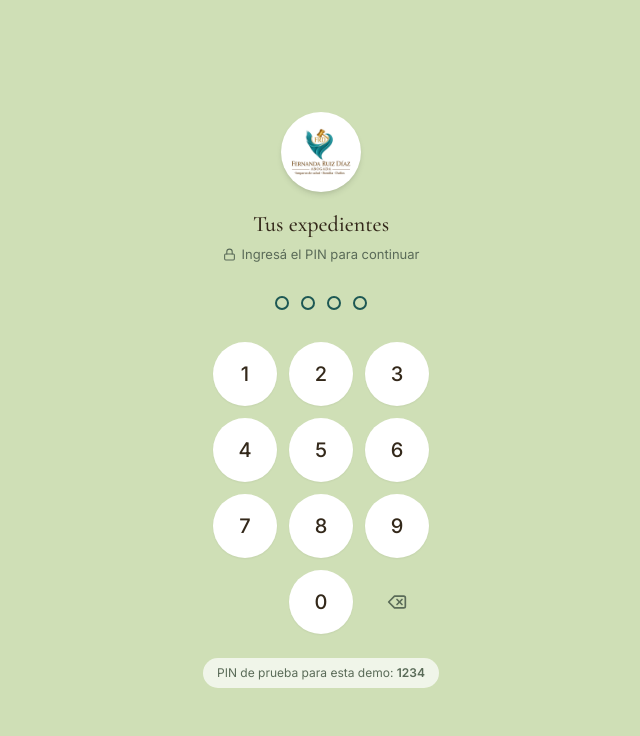
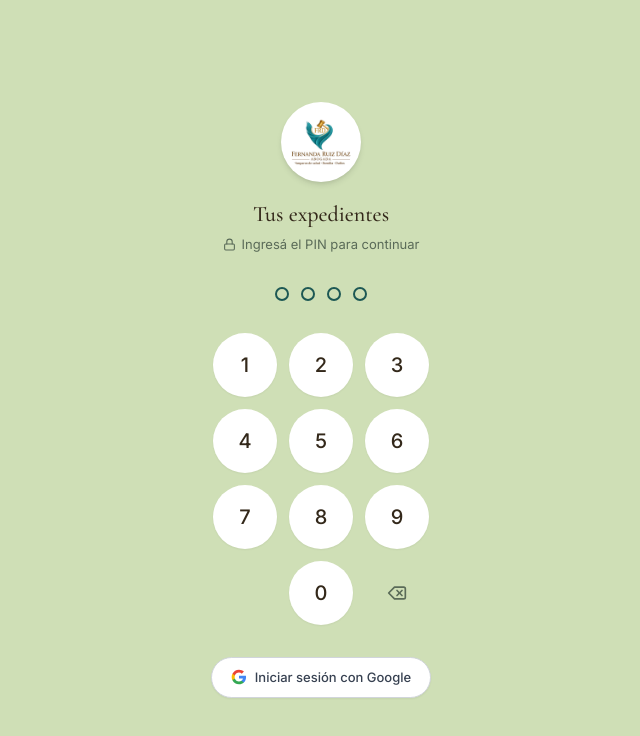
Before and after one commit to Rach-prog-sys/app-expedientes, a React (Vite) app: page / in a window 1280 px wide. Shown: the top 736 px of the page, without its empty margins (319-959 px from the left). Built offline with nearby package versions, Linux system fonts and the light colour scheme.

Commit message:
Replace demo PIN text with Google login button

```diff
--- a/App.jsx
+++ b/App.jsx
@@ -1975,9 +1975,19 @@
         </button>
       </div>
 
-      <p className="text-[12px] text-[#5A6B58] bg-white/70 rounded-full px-3.5 py-1.5">
-        PIN de prueba para esta demo: <span className="font-semibold">1234</span>
-      </p>
+ <button
+  type="button"
+  onClick={requestGoogleLogin}
+  className="w-full max-w-[220px] mt-2 flex items-center justify-center gap-2 bg-white text-gray-700 border border-gray-300 rounded-full px-4 py-2.5 text-[13px] font-medium shadow-sm hover:bg-gray-50 transition-colors"
+>
+  <svg className="w-4 h-4" viewBox="0 0 24 24">
+    <path fill="#4285F4" d="M22.56 12.25c0-.78-.07-1.53-.2-2.25H12v4.26h5.92c-.26 1.37-1.04 2.53-2.21 3.31v2.77h3.57c2.08-1.92 3.28-4.74 3.28-8.09z"/>
+    <path fill="#34A853" d="M12 23c2.97 0 5.46-.98 7.28-2.66l-3.57-2.77c-.98.66-2.23 1.06-3.71 1.06-2.86 0-5.29-1.93-6.16-4.53H2.18v2.84C3.99 20.53 7.7 23 12 23z"/>
+    <path fill="#FBBC05" d="M5.84 14.09c-.22-.66-.35-1.36-.35-2.09s.13-1.43.35-2.09V7.06H2.18C1.43 8.55 1 10.22 1 12s.43 3.45 1.18 4.94l2.85-2.22.81-.63z"/>
+    <path fill="#EA4335" d="M12 5.38c1.62 0 3.06.56 4.21 1.64l3.15-3.15C17.45 2.09 14.97 1 12 1 7.7 1 3.99 3.47 2.18 7.06l3.66 2.84c.87-2.6 3.3-4.52 6.16-4.52z"/>
+  </svg>
+  Iniciar sesión con Google
+</button>
     </div>
   );
 }
```
